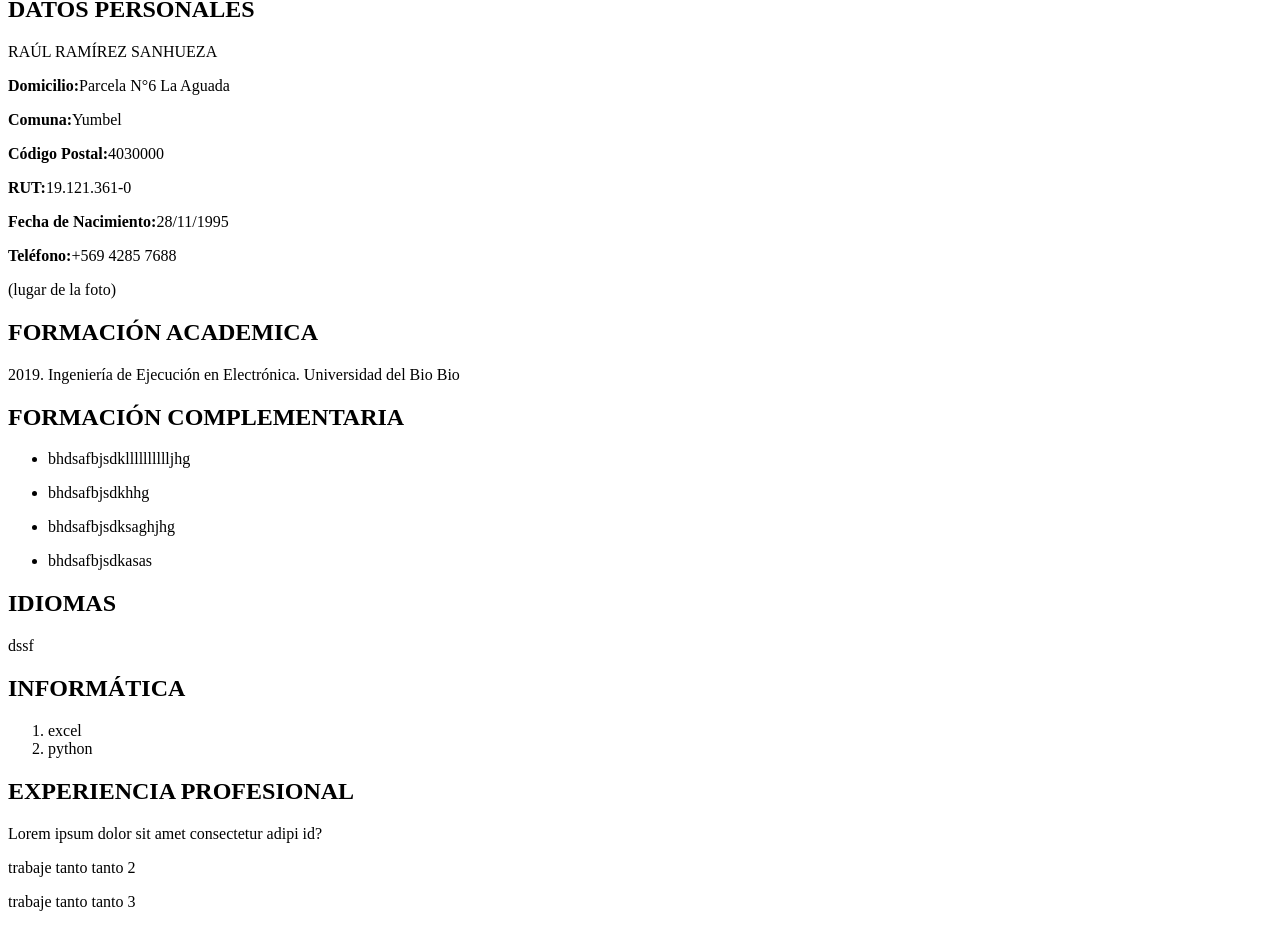
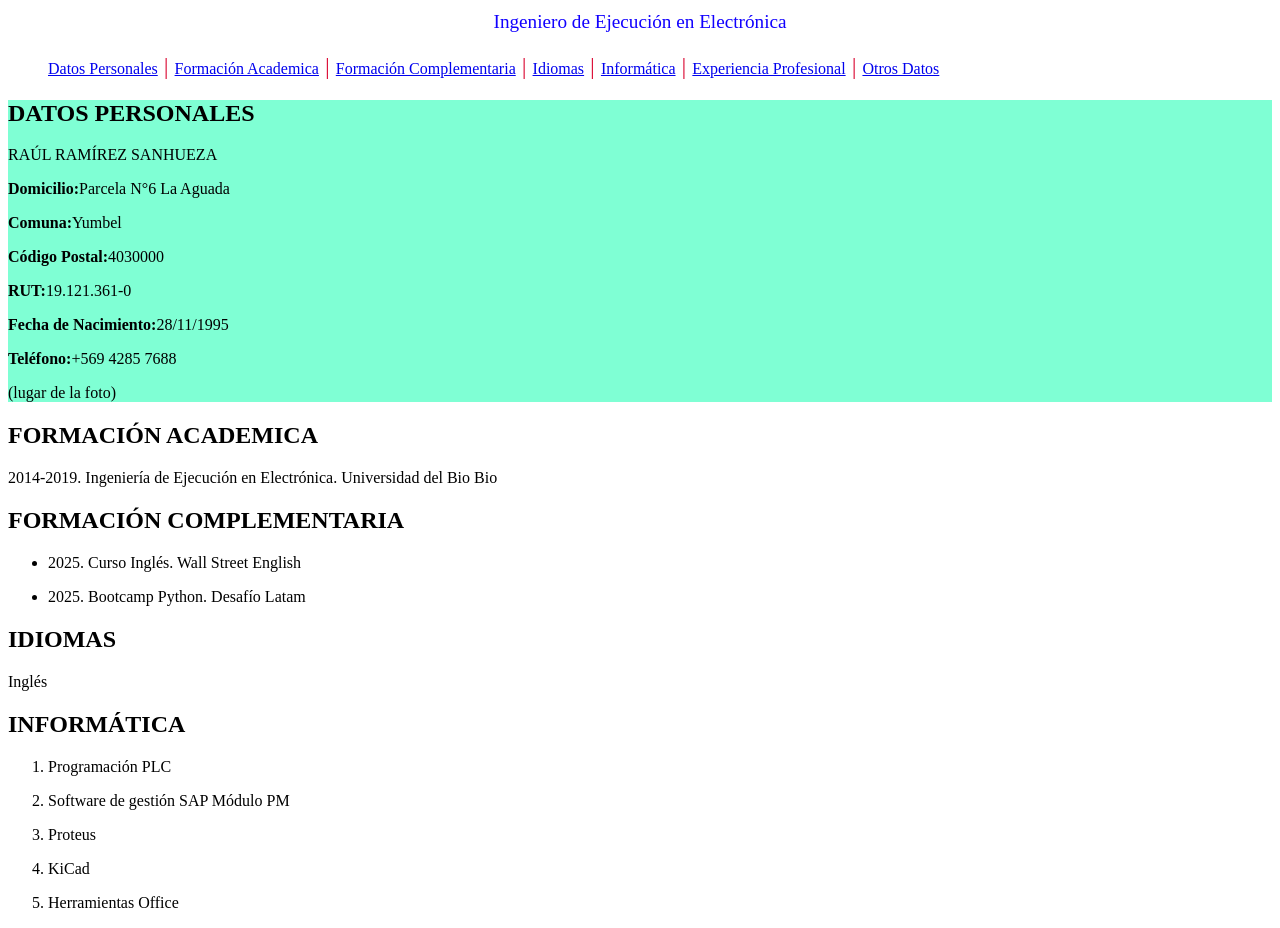
Before and after one commit to raul240sx/modulo-2--html, a plain HTML site: page index.html in a window 1280 px wide. Shown: the part 84-1012 px from the top of the page. Drawn offline with Linux system fonts and the light colour scheme.

Commit message:
practica 1 con html y css

```diff
--- /dev/null
+++ b/assets/css/estilos.css
@@ -0,0 +1,26 @@
+
+
+
+
+header {
+    text-align:center;
+    color: rgb(17, 0, 255);
+    font-size: larger;
+}
+
+
+nav p {
+    text-align: center;
+    display: inline;
+}
+
+/*Se usa # para llamar a un id*/
+#cv_datos {
+    background-color: aquamarine;
+
+}
+/* se usa punto para llamar a las clases*/
+.pipeline {
+    color: crimson;
+    font-size:x-large
+}
--- a/index.html
+++ b/index.html
@@ -4,13 +4,30 @@
     <meta charset="UTF-8">
     <meta name="viewport" content="width=device-width, initial-scale=1.0">
     <title>Curriculum Vitae</title>
+    <link rel="stylesheet" href="assets/css/estilos.css">
 </head>
 <body>
+    <header>
         <!--Titulo importante-->
-    <h1>Curriculum Vitae</h1>
+        <h1>RAÚL RAMÍREZ</h1>
+        <p>Ingeniero de Ejecución en Electrónica</p>
+    </header>
 
+    <nav>
+        <ul>
+            <p><a href="#cv_datos">Datos Personales</a><p class="pipeline"> | </p></p>
+            <p><a href="#cv_formacion">Formación Academica</a><p class="pipeline"> | </p></p>
+            <p><a href="#cv_formacion_comp">Formación Complementaria</a><p class="pipeline"> | </p></p>
+            <p><a href="#cv_idiomas">Idiomas</a><p class="pipeline"> | </p></p>
+            <p><a href="#cv_informatica">Informática</a><p class="pipeline"> | </p></p>
+            <p><a href="#cv_experiencia">Experiencia Profesional</a><p class="pipeline"> | </p></p>
+            <p><a href="#cv_otros">Otros Datos</a></p>
+        </ul>
+    </nav>
+
+    <main>
         <!--Datos Personales-->
-    <section>
+        <section id="cv_datos">
             <h2>DATOS PERSONALES</h2>
             <p>RAÚL RAMÍREZ SANHUEZA<p>
             <p><strong>Domicilio:</strong>Parcela N°6 La Aguada<p>
@@ -23,51 +40,45 @@
         </section>
 
         <!--Formación academica-->
-    <section>
+        <section id="cv_formacion">
             <h2>FORMACIÓN ACADEMICA</h2>
-        <p>2019. Ingeniería de Ejecución en Electrónica. Universidad del Bio Bio<p>
+            <p>2014-2019. Ingeniería de Ejecución en Electrónica. Universidad del Bio Bio<p>
+
         </section>
 
         <!--Formación complementaria-->
-    <section>
+        <section id="cv_formacion_comp">
             <h2>FORMACIÓN COMPLEMENTARIA</h2>
             <ul>
-            <li>
-                <p>bhdsafbjsdklllllllllljhg</p>
-            </li>
-            <li>
-                <p>bhdsafbjsdkhhg</p>
-            </li>
-            <li>
-                <p>bhdsafbjsdksaghjhg</p>
-            </li>
-            <li>
-                <p>bhdsafbjsdkasas</p>
-            </li>
+                <li><p>2025. Curso Inglés. Wall Street English</p></li>
+                <li><p>2025. Bootcamp Python. Desafío Latam</p></li>
             </ul>
         </section>
 
-    <section>
+        <section id="cv_idiomas">
             <h2>IDIOMAS</h2>
-        <p>dssf</p>
+            <p>Inglés</p>
         </section>
 
-    <section>
+        <section id="cv_informatica">
             <h2>INFORMÁTICA</h2>
             <ol>
-            <li>excel</li>
-            <li>python</li>
+                <li><p>Programación PLC</p></li>
+                <li><p>Software de gestión SAP Módulo PM</p></li>
+                <li><p>Proteus</p></li>
+                <li><p>KiCad</p></li>
+                <li><p>Herramientas Office</p></li>
             </ol>
         </section>
 
-    <section>
+        <section id="cv_experiencia">
             <h2>EXPERIENCIA PROFESIONAL</h2>
-        <p>Lorem ipsum dolor sit amet consectetur adipi id?</p>
+            <p>Mar 2024 - </p>
             <p>trabaje tanto tanto 2</p>
             <p>trabaje tanto tanto 3</p>
         </section>
 
-    <section>
+        <section id="cv_otros">
             <h2>OTROS DATOS</h2>
             <ul>
                 <li>saihfjksahfjkashjksah</li>
@@ -75,6 +86,11 @@
             </ul>
         </section>
 
+    </main>
 
+
+    <footer>
+        <p>2025. Raúl Ramírez. Todos los derechos reservados</p>
+    </footer>
 </body>
 </html>
```
Lines whose indentation alone changed are shown as unchanged.
